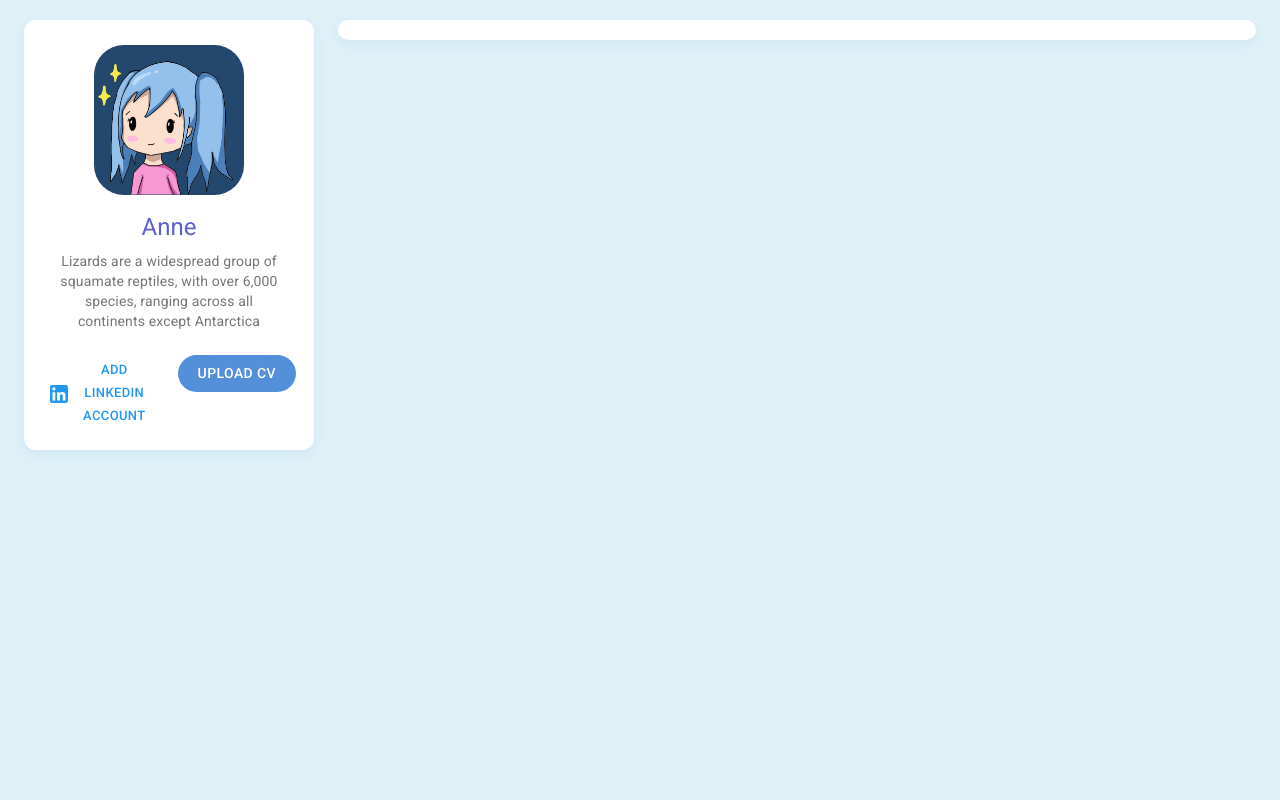
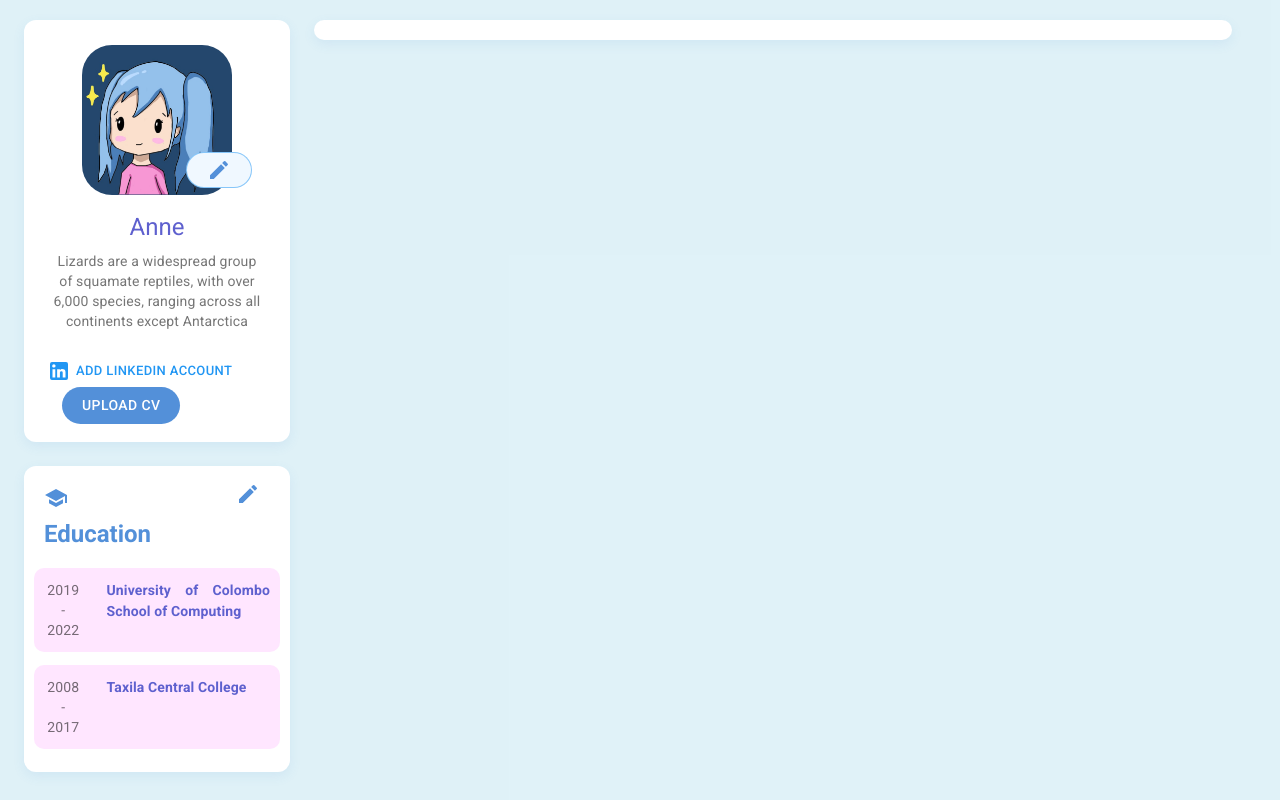
Before and after one commit to flamingo-jobs/flamingo, a React (Create React App) app in the folder client/: page /employee in a window 1280 px wide. Built offline with nearby package versions, Linux system fonts and the light colour scheme.

Commit message:
employee profile - education

```diff
--- /dev/null
+++ b/client/src/employee/components/EduItem.js
@@ -0,0 +1,41 @@
+import React from 'react';
+import { makeStyles } from '@material-ui/core/styles';
+import Paper from '@material-ui/core/Paper';
+import Grid from '@material-ui/core/Grid';
+import Button from '@material-ui/core/Button';
+import Typography from '@material-ui/core/Typography';
+import theme from '../../Theme';
+
+const useStyles = makeStyles((theme) => ({
+  paper: {
+    backgroundColor: '#ffe6ff',
+    paddingLeft: 10,
+    paddingRight: 10,
+    marginBottom: 25,
+    borderRadius: 10,
+  },
+}));
+
+function EduItem(props) {
+  const classes = useStyles();
+
+  return (
+      <Paper elevation={0} className={classes.paper}>
+       <Grid container spacing={3}>
+        <Grid item xs={3}>
+            <Typography variant="body2" color="textSecondary" component="p">
+                {props.startYear} - {props.endYear}
+            </Typography>
+        </Grid>
+        <Grid item xs={9} spacing={2}>
+            <Typography gutterBottom style={{color: theme.palette.stateBlue,textAlign:'justify',fontSize:'14px',fontWeight:'bold',}}>
+                {props.name}
+            </Typography>
+        </Grid>
+
+       </Grid>
+      </Paper>
+  );
+}
+
+export default EduItem
--- /dev/null
+++ b/client/src/employee/components/EducationSection.js
@@ -0,0 +1,72 @@
+import React from 'react';
+import { makeStyles } from '@material-ui/core/styles';
+import Card from '@material-ui/core/Card';
+import CardActionArea from '@material-ui/core/CardActionArea';
+import CardActions from '@material-ui/core/CardActions';
+import CardContent from '@material-ui/core/CardContent';
+import CardMedia from '@material-ui/core/CardMedia';
+import Button from '@material-ui/core/Button';
+import Typography from '@material-ui/core/Typography';
+import FloatCard from '../../components/FloatCard';
+import cardImage from '../images/profilePic.jpg';
+import theme from '../../Theme';
+import EditIcon from '@material-ui/icons/Edit';
+import SchoolIcon from '@material-ui/icons/School';
+import Grid from '@material-ui/core/Grid';
+import EduItem from './EduItem';
+
+const useStyles = makeStyles({
+  root: {
+    maxWidth: 345,
+  },
+  media: {
+    height: '150px',
+    width: '150px',
+    margin: 'auto',
+    borderRadius: 30,
+    marginTop: 15,
+  },
+  defaultButton: {
+    backgroundColor: theme.palette.tuftsBlue,
+    color: theme.palette.white,
+    marginLeft: 20,
+    borderRadius: 25,
+    paddingLeft: 20,
+    paddingRight: 20,
+    "&:hover": {
+      backgroundColor: theme.palette.mediumTurquoise,
+      color: 'white',
+    }
+  },
+});
+
+function EducationSection() {
+  const classes = useStyles();
+
+  return (
+    <FloatCard>
+      <Grid container spacing={3}>
+        <Grid item xs style={{ textAlign: 'left',}}>
+            <Typography gutterBottom variant="h5" style={{color: theme.palette.tuftsBlue,padding:'10px',fontWeight:'bold'}}>
+                <SchoolIcon style={{color: theme.palette.turfsBlue,marginRight: '10px',}}/>
+                Education
+            </Typography>
+        </Grid>
+        <Grid item style={{ textAlign: 'right' }}>
+            <Button className={classes.defaultButton} style={{ float: 'right',marginRight: '0px',backgroundColor:'white'}}>
+                <EditIcon style={{color: theme.palette.tuftsBlue,}} />
+            </Button>
+        </Grid>
+
+      </Grid>
+      <Grid container spacing={3}>
+            <Grid item xs={12}>
+                <EduItem startYear="2019" endYear="2022" name="University of Colombo School of Computing" />
+                <EduItem startYear="2008" endYear="2017" name="Taxila Central College" />
+            </Grid>
+        </Grid>
+    </FloatCard>
+  );
+}
+
+export default EducationSection
--- a/client/src/employee/components/IntroSection.js
+++ b/client/src/employee/components/IntroSection.js
@@ -11,7 +11,9 @@ import FloatCard from '../../components/FloatCard';
 import cardImage from '../images/profilePic.jpg';
 import theme from '../../Theme';
 import LinkedInIcon from '@material-ui/icons/LinkedIn';
+import EditIcon from '@material-ui/icons/Edit';
 import Grid from '@material-ui/core/Grid';
+import Box from '@material-ui/core/Box';
 
 const useStyles = makeStyles({
   root: {
@@ -35,6 +37,9 @@ const useStyles = makeStyles({
       backgroundColor: theme.palette.mediumTurquoise,
       color: 'white',
     }
+  },
+  changePicture: {
+      width: '0px',
   }
 });
 
@@ -44,11 +49,27 @@ function IntroSection() {
   return (
     <FloatCard>
       <CardActionArea>
+          <Typography component="div">
       <CardMedia
             className={classes.media}
             image={cardImage}
             alt="profile image"
+            zIndex="modal"
         />
+        <Box
+        bgcolor="#F0F8FF"
+        color="white"
+        position="fixed"
+        top="19%"
+        left="13%"
+        zIndex="tooltip"
+        className={classes.changePicture}
+      >
+          <Button variant="outlined" color="primary" className={classes.defaultButton} style={{backgroundColor:'#F0F8FF'}} >
+            <EditIcon style={{color: theme.palette.tuftsBlue,}} />
+          </Button>
+      </Box>
+      </Typography>
         <CardContent>
           <Typography gutterBottom variant="h5" style={{color: theme.palette.stateBlue,}}>
             Anne
--- a/client/src/employee/components/Profile.js
+++ b/client/src/employee/components/Profile.js
@@ -6,6 +6,7 @@ import Grid from '@material-ui/core/Grid';
 import theme from '../../Theme';
 import Footer from '../../components/Footer';
 import IntroSection from './IntroSection'
+import EducationSection from './EducationSection';
 
 const useStyles = makeStyles((theme) => ({
     root: {
@@ -33,8 +34,14 @@ function Profile() {
                         <CssBaseline />
                         <Container maxWidth="false" className={classes.container}>
                             <Grid container direction="row" spacing={3}>
-                                <Grid item xs={12} sm={4} md={3} lg={3}>
-                                    <IntroSection />
+                                <Grid item container xs={12} sm={4} md={3} lg={3} spacing={3}>
+                                    <Grid item xs={12}>
+                                        <IntroSection />
+                                    </Grid>
+                                    <Grid item xs={12}>
+                                        <EducationSection />
+                                    </Grid>
+
                                 </Grid>
                                 <Grid item xs={12} sm={8} md={9} lg={9}>
                                     <FloatCard />
```
